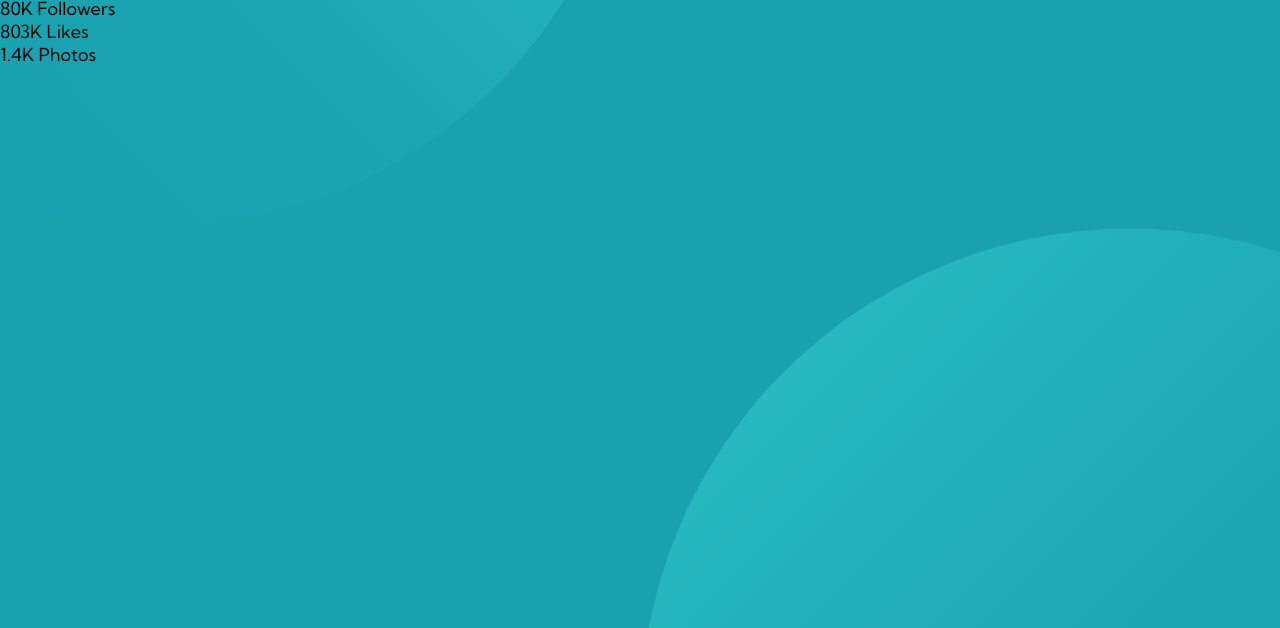
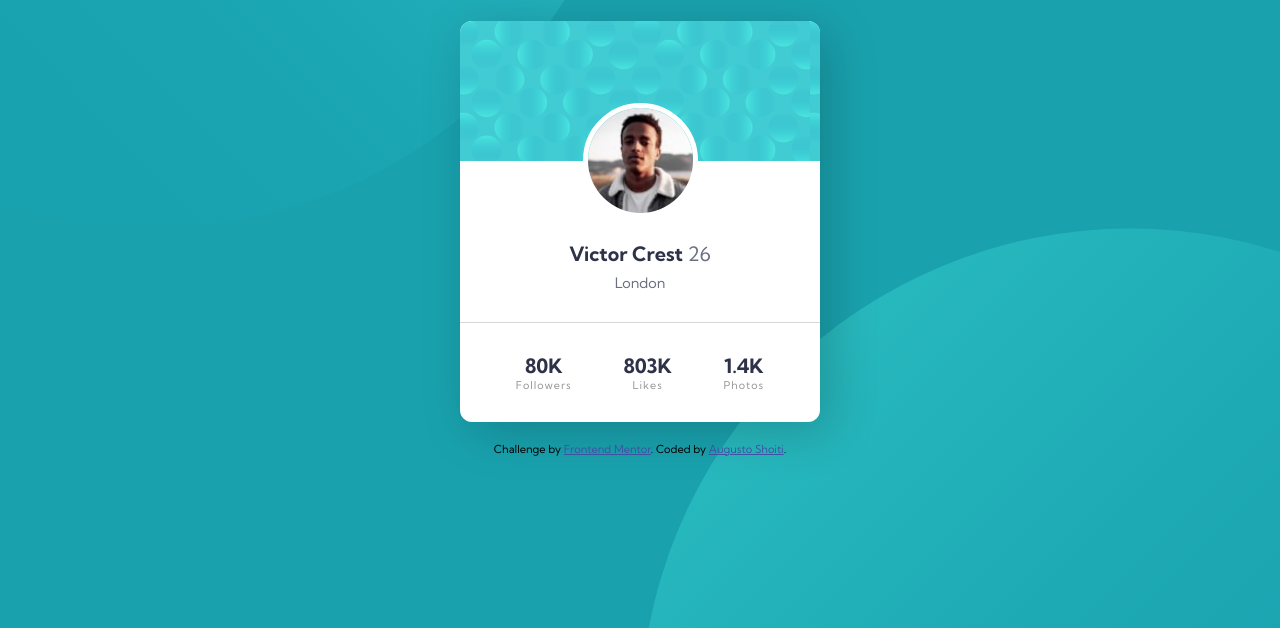
Before and after one commit to augustoshoiti/profile-card-component, a plain HTML site: page index.html in a window 1280 px wide. Shown: the part 172-800 px from the top of the page. Drawn offline with Linux system fonts and the light colour scheme.

Commit message:
finalização do projeto

```diff
--- a/index.html
+++ b/index.html
@@ -22,10 +22,9 @@
     </div>
     <div class="card-info">
       <h1>
-        <span class="name">Victor Crest</span>
-        <span class="age">26</span>
+        Victor Crest<span> 26</span>
       </h1>
-      <p class="city">London</p>
+      <p>London</p>
     </div>
     <div class="card-data">
       <div class="data">
@@ -45,7 +44,7 @@
 
   <div class="attribution">
     Challenge by <a href="https://www.frontendmentor.io?ref=challenge" target="_blank">Frontend Mentor</a>.
-    Coded by <a href="#">Your Name Here</a>.
+    Coded by <a href="https://github.com/augustoshoiti">Augusto Shoiti</a>.
   </div>
 </body>
 </html>
--- a/style.css
+++ b/style.css
@@ -8,14 +8,100 @@ body {
     font-family: 'Kumbh Sans', sans-serif;
     min-height: 100vh;
     font-size: 18px;
-    display: flex;
     background-color: hsl(185, 75%, 39%);
     background-image: url(images/bg-pattern-top.svg), url(images/bg-pattern-bottom.svg);
     background-repeat: no-repeat, no-repeat;
     background-position: right 50vw bottom 50vh, left 50vw top 50vh;
+    display: flex;
+    flex-direction: column;
+    justify-content: center;
+    align-items: center;
 }
 
+.card {
+    background-color: white;
+    border-radius: 12px;
+    width: 360px;
+    display: flex;
+    flex-direction: column;
+    align-items: center;
+    justify-content: center;
+    margin: 20px;
+    box-shadow: 10px 10px 50px rgba(0, 0, 0, 0.2);
+}
 
+.card-top {
+    border-radius: 12px 12px 0 0;
+    width: 100%;
+    height: 140px;
+    background-image: url(images/bg-pattern-card.svg);
+    position: relative;
+    display: flex;
+    justify-content: center;
+}
 
-.attribution { font-size: 11px; text-align: center; }
-.attribution a { color: hsl(228, 45%, 44%); }
+.card-img {
+    width: 115px;
+    border-radius: 50%;
+    border: 5px solid white;
+    position: absolute;
+    bottom: -57px;
+}
+
+.card-info {
+    width: 100%;
+    display: flex;
+    flex-direction: column;
+    align-items: center;
+    padding: 30px;
+    border-bottom: .2px solid hsla(0, 0%, 59%, 0.385);
+}
+
+.card-info h1 {
+    margin: 50px 0 8px 0;
+    font-size: 1.1em;
+    color: hsl(229, 23%, 23%);
+}
+
+.card-info h1 span {
+    color: hsl(227, 10%, 46%);
+    font-weight: 400;
+}
+
+.card-info p {
+    font-size: .8em;
+    color: hsl(227, 10%, 46%);
+}
+
+.card-data {
+    width: 100%;
+    display: flex;
+    justify-content: space-around;
+    padding: 30px;
+}
+
+.data {
+    display: flex;
+    flex-direction: column;
+    align-items: center;
+}
+
+.value {
+    font-weight: 700;
+    font-size: 1.1em;
+    color: hsl(229, 23%, 23%);
+}
+
+.value-name {
+    font-size: .6em;
+    color: hsl(0, 0%, 59%);
+    letter-spacing: 1px;
+}
+
+.attribution {
+    font-size: 11px;
+    text-align: center;
+}
+.attribution a {
+    color: hsl(228, 45%, 44%);
+}
```
Also changed, not shown: images/projeto.png (added), 2 other files.
